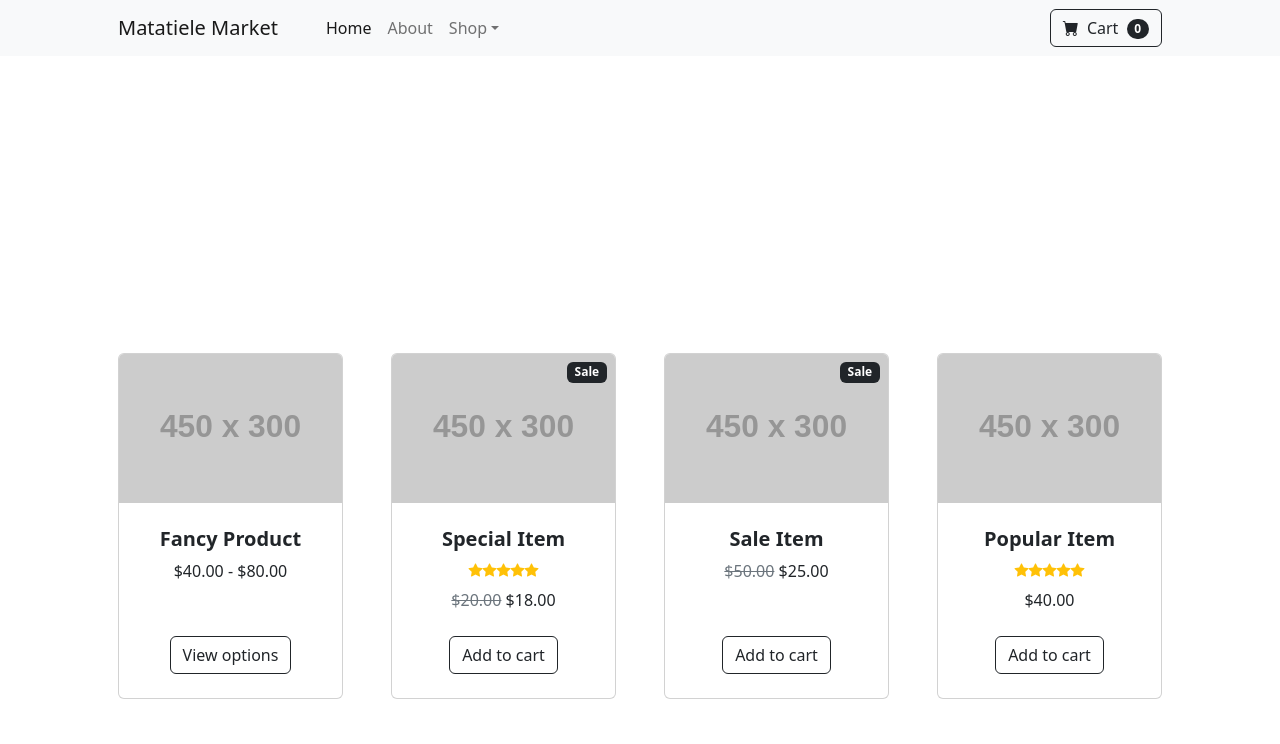
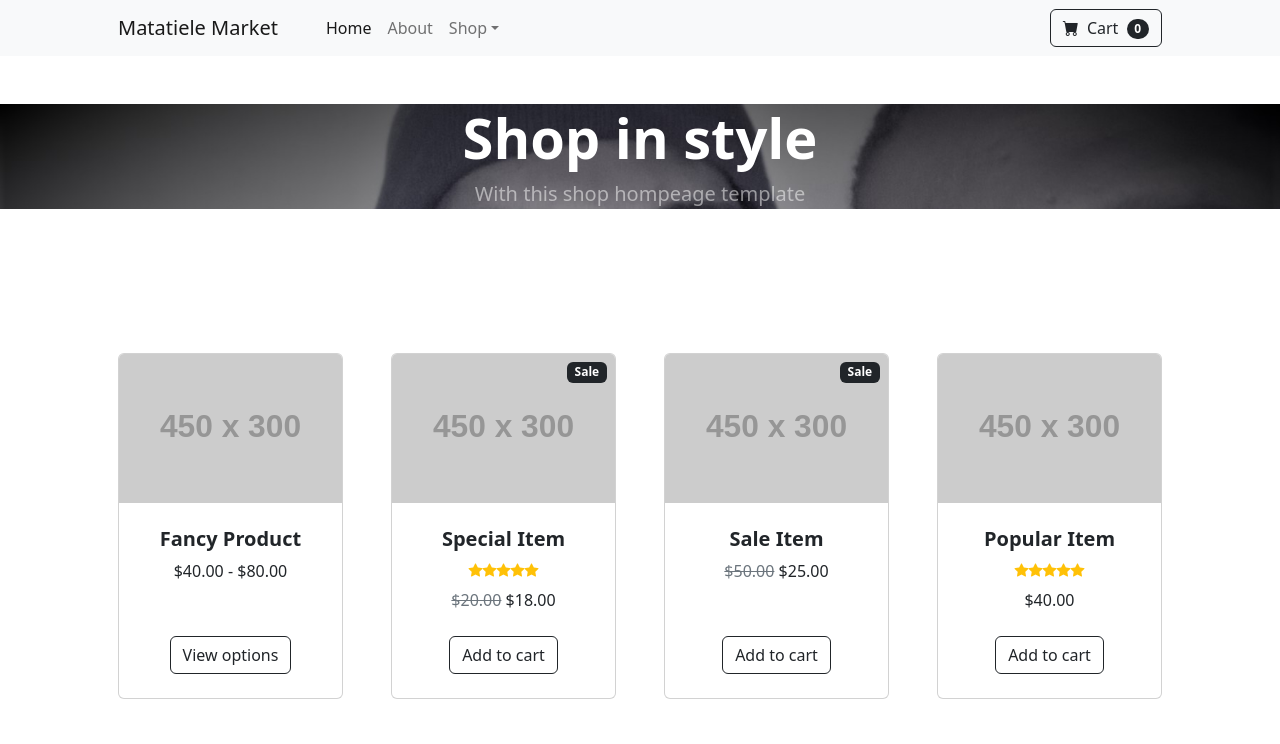
Before and after one commit to Cybernotcry/Mt, a plain HTML site: page index.html in a window 1280 px wide. Shown: the top 744 px of the page. Drawn offline with nearby package versions, Linux system fonts and the light colour scheme; placeholder pictures from the web are drawn by us.

Commit message:
Update index.html

```diff
--- a/index.html
+++ b/index.html
@@ -12,6 +12,14 @@
         <link href="https://cdn.jsdelivr.net/npm/bootstrap-icons@1.5.0/font/bootstrap-icons.css" rel="stylesheet" />
         <!-- Core theme CSS (includes Bootstrap)-->
         <link href="styles.css" rel="stylesheet" />
+        <style>
+            .b{
+              background-image:url("b.jpg");
+                background-repeat:norepeat;
+                background-size: cover;
+            }
+
+        </style>
     </head>
     <body>
         <!-- Navigation-->
@@ -44,7 +52,7 @@
             </div>
         </nav>
         <!-- Header-->
-        <header  style="background-image:url("b.jpg"); background-repeat:norepeat; background-size: cover;">
+        <header class="b">
             <div class="container px-4 px-lg-5 my-5">
                 <div class="text-center text-white">
                     <h1 class="display-4 fw-bolder">Shop in style</h1>
```
